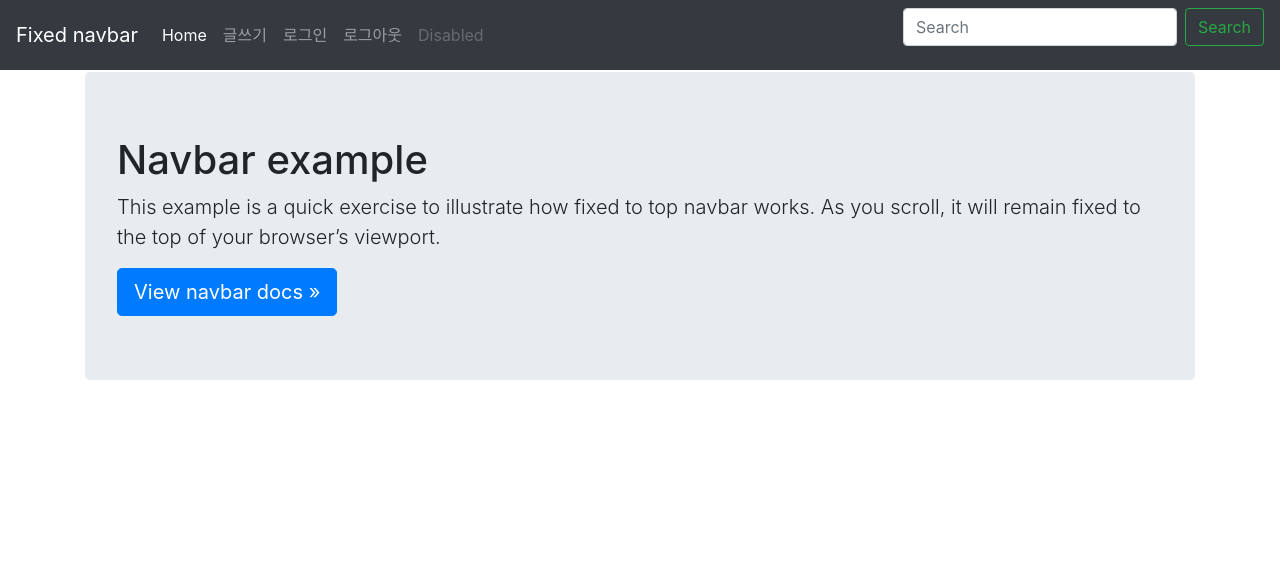
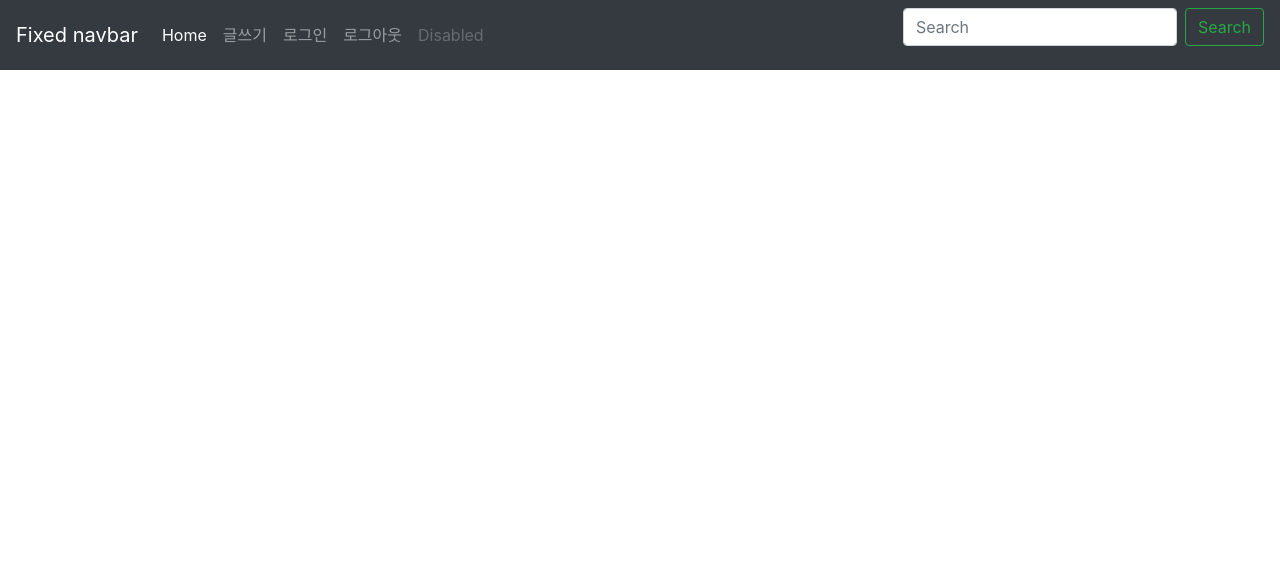
Before and after one commit to likelionknut/opentutorials_django, a Django app: template firstProject/templates/base.html in a window 1280 px wide. Shown: the top 579 px of the page. Run offline with Django 3.2, Linux system fonts and the light colour scheme; the template is opened without the code that fills it, so the values that code supplies are empty; some libraries are stand-ins or nearby versions.

Commit message:
modified 'main 태그' 삭제 후 'block content' 추가 'base.html'

```diff
--- a/firstProject/templates/base.html
+++ b/firstProject/templates/base.html
@@ -2,7 +2,7 @@
 <head>
     <link rel="stylesheet" href="https://stackpath.bootstrapcdn.com/bootstrap/4.3.1/css/bootstrap.min.css"
           integrity="sha384-ggOyR0iXCbMQv3Xipma34MD+dH/1fQ784/j6cY/iJTQUOhcWr7x9JvoRxT2MZw1T" crossorigin="anonymous">
-{#    <link rel="stylesheet" href="navbar-top-fixed.css">#}
+    {#    <link rel="stylesheet" href="navbar-top-fixed.css">#}
     <link rel="stylesheet" href="{% static 'css/navbar-top-fixed.css' %}">
 </head>
 <body>
@@ -37,13 +37,8 @@
     </div>
 </nav>
 
-<main role="main" class="container">
-    <div class="jumbotron">
-        <h1>Navbar example</h1>
-        <p class="lead">This example is a quick exercise to illustrate how fixed to top navbar works. As you scroll, it
-            will remain fixed to the top of your browser’s viewport.</p>
-        <a class="btn btn-lg btn-primary" href="{{ site.baseurl }}/docs/{{ site.docs_version }}/components/navbar/"
-           role="button">View navbar docs &raquo;</a>
-    </div>
-</main>
+{% block content %}
+
+{% endblock %}
+
 </body>
```
